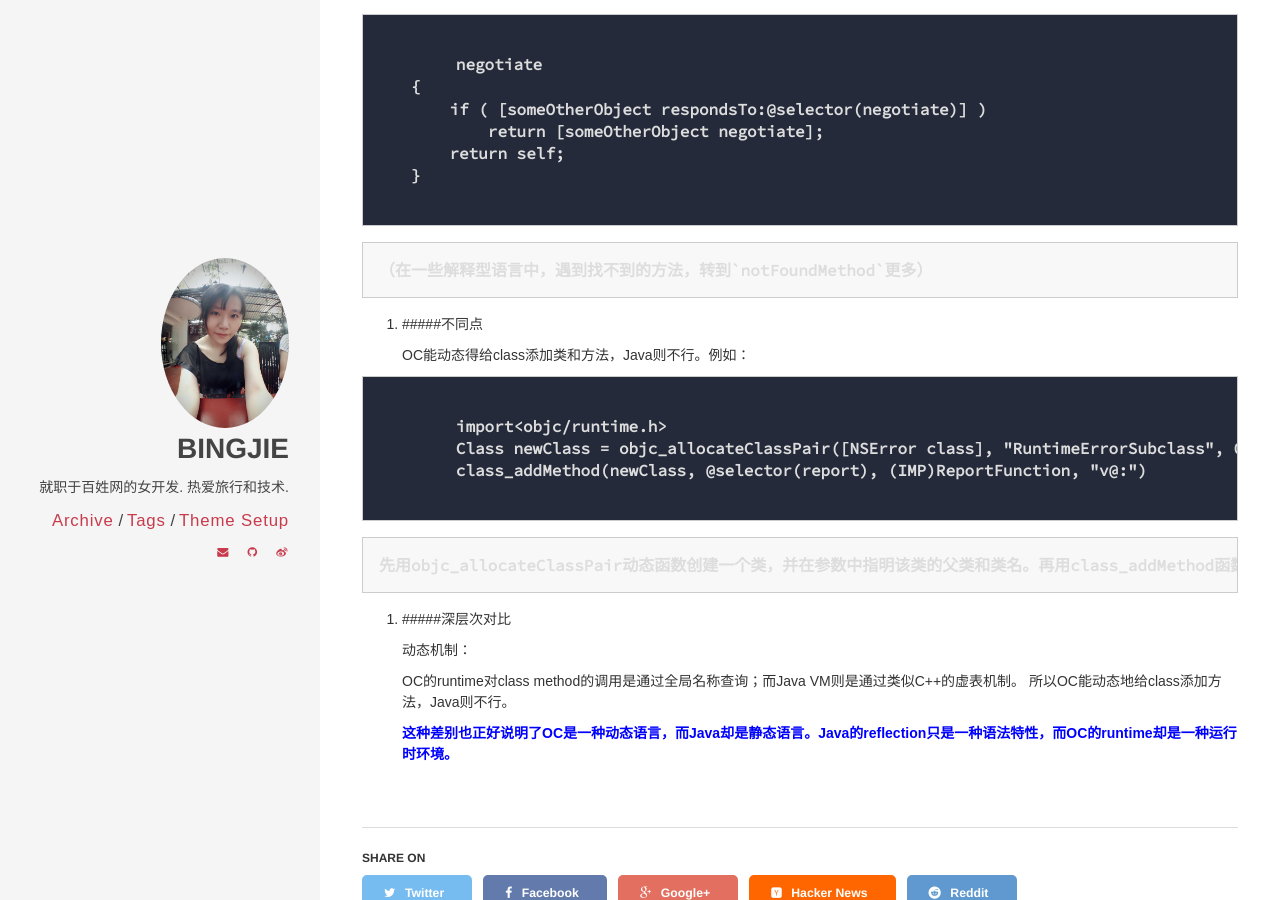
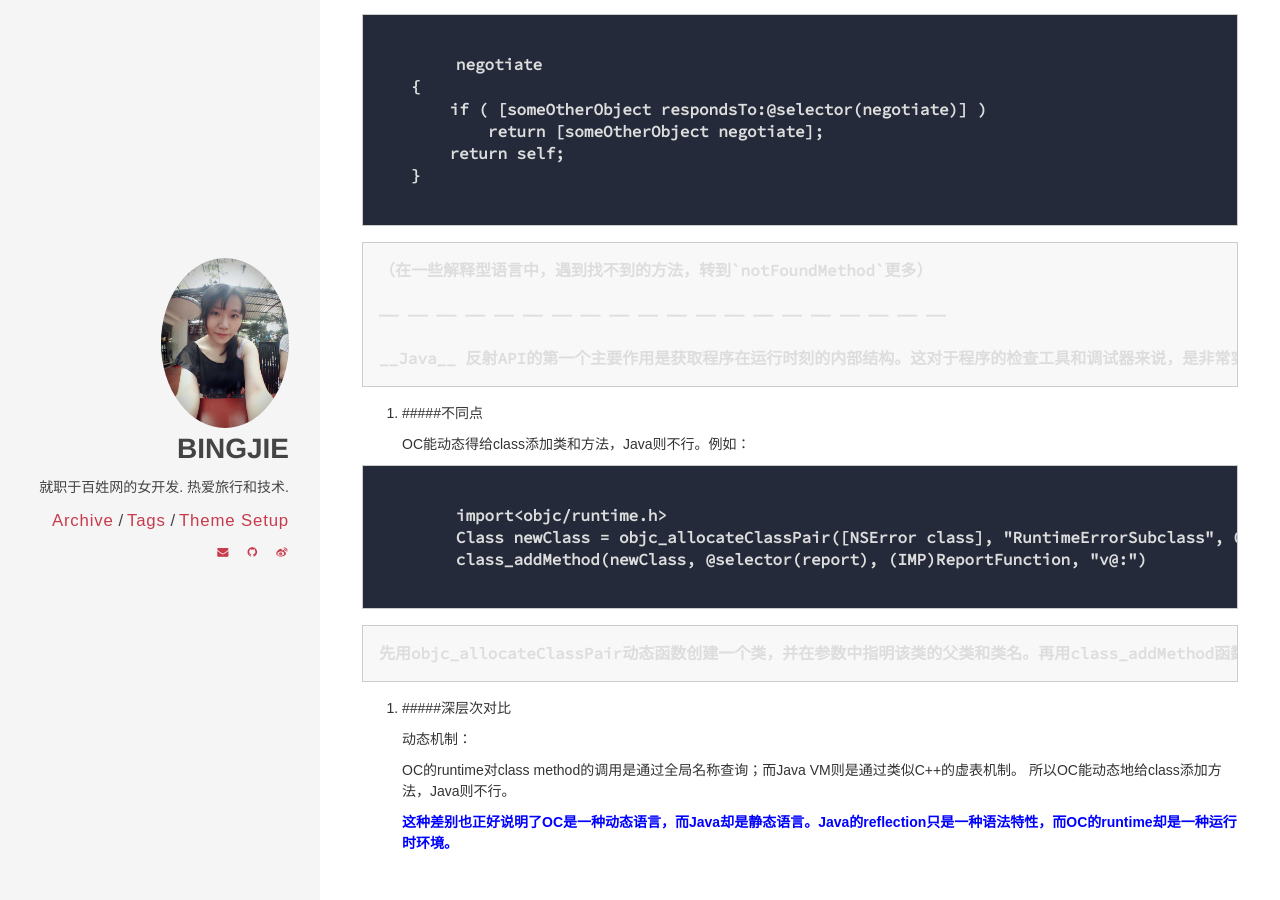
Before and after one commit to chaojimiaomiao/chaojimiaomiao.github.io, a Jekyll site: the page built from _posts/2015-11-03-OC中的runtime与Java反射机制对比.md, in a window 1280 px wide and 900 px high, scrolled down 650 px. Built offline with Jekyll 4.4.1, drawn with Linux system fonts in a browser that asks for light colours; comment, search, counter and statistics services are not loaded.

Commit message:
no message

```diff
--- a/_posts/2015-11-03-OC中的runtime与Java反射机制对比.md
+++ b/_posts/2015-11-03-OC中的runtime与Java反射机制对比.md
@@ -49,6 +49,11 @@ Java是一门静态语言，类和方法都有严格的public, private之分。
 　　{% endhighlight %}
 	（在一些解释型语言中，遇到找不到的方法，转到`notFoundMethod`更多）
 
+	—— —— —— —— —— —— —— —— —— —— —— —— —— —— —— —— —— —— —— ——
+
+	__Java__ 反射API的第一个主要作用是获取程序在运行时刻的内部结构。这对于程序的检查工具和调试器来说，是非常实用的功能。只需要短短的十几行代码，就可以遍历出来一个Java类的内部结构，包括其中的构造方法、声明的域和定义的方法等。这不得不说是一个很强大的能力。只要有了`java.lang.Class类` 的对象，就可以通过其中的方法来获取到该类中的构造方法、域和方法。对应的方法分别是`getConstructor、getField和getMethod`。这三个方法还有相应的`getDeclaredXXX`版本，区别在于getDeclaredXXX版本的方法只会获取该类自身所声明的元素，而不会考虑继承下来的。`Constructor、Field和Method`这三个类分别表示类中的构造方法、域和方法。这些类中的方法可以获取到所对应结构的元数据。
+
+
 2. #####不同点
 
 	OC能动态得给class添加类和方法，Java则不行。例如：
```
